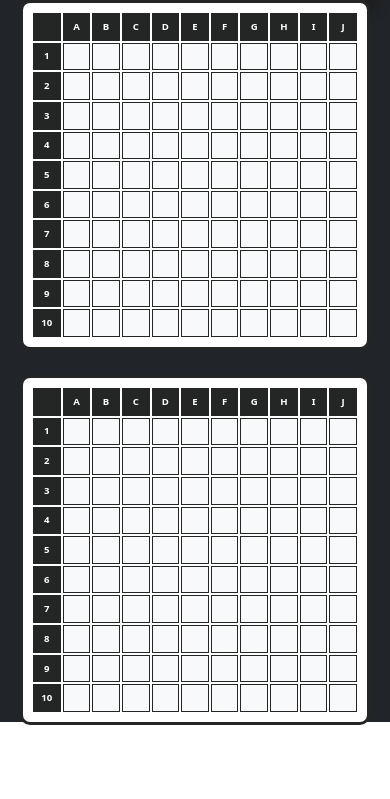
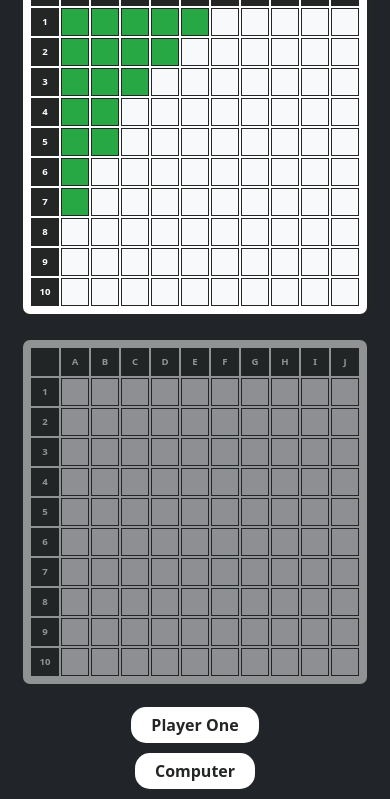
Before and after one commit to ArqamWaheed/battleship, a website built with webpack: page src/index.html in a window 390 px wide. Shown: the part 122-921 px from the top of the page. Before the commit the page ends 847 px from the top, so only its background shows below. Built offline with nearby package versions, Linux system fonts and the light colour scheme.

Commit message:
Gameboard rendering ships

```diff
--- a/src/core/models/Gameboard.js
+++ b/src/core/models/Gameboard.js
@@ -1,4 +1,4 @@
-import { Ship } from "./Ships";
+import { Ship } from "./Ships.js";
 
 class Gameboard {
   constructor() {
--- a/src/core/models/Players.js
+++ b/src/core/models/Players.js
@@ -1,4 +1,4 @@
-import { Gameboard } from "./Gameboard";
+import { Gameboard } from "./Gameboard.js";
 
 class Players {
   constructor(type) {
--- /dev/null
+++ b/src/core/services/gameboardService.js
@@ -0,0 +1,14 @@
+import { Gameboard } from "../models/Gameboard.js";
+
+const Player = new Gameboard();
+const Computer = new Gameboard();
+
+Player.placeShip(Player.aircraft, [0, 0], [0, 4]);
+Player.placeShip(Player.battleship, [1, 0], [1, 3]);
+Player.placeShip(Player.cruiser, [2, 0], [2, 2]);
+Player.placeShip(Player.destroyer1, [3, 0], [3, 1]);
+Player.placeShip(Player.destroyer2, [4, 0], [4, 1]);
+Player.placeShip(Player.submarine1, [5, 0], [5, 0]);
+Player.placeShip(Player.submarine2, [6, 0], [6, 0]);
+
+export { Player, Computer };
--- a/src/index.html
+++ b/src/index.html
@@ -14,6 +14,10 @@
         <div class="board1"></div>
         <div class="board2"></div>
       </div>
+      <div class="footer">
+        <div><h2>Player One</h2></div>
+        <div><h2>Computer</h2></div>
+      </div>
     </div>
   </body>
 </html>
--- a/src/index.js
+++ b/src/index.js
@@ -1,37 +1,9 @@
 import "./styles.css";
+import { createGameGrid } from "./ui/utils/gameboardInit.js";
+import { Player } from "./core/services/gameboardService.js";
+import "./ui/components/Gameboard.js";
 
 // Initialize the grid
-
-export function createGameGrid(containerId) {
-  const container = document.querySelector(containerId);
-  const grid = document.createElement("div");
-  grid.className = "grid";
-
-  for (let row = 0; row < 11; row++) {
-    for (let col = 0; col < 11; col++) {
-      const cell = document.createElement("div");
-      cell.className = "grid-cell";
-
-      if (row === 0 && col === 0) {
-        cell.classList.add("header-cell");
-      } else if (row === 0) {
-        cell.classList.add("header-cell");
-        cell.textContent = String.fromCharCode(64 + col);
-      } else if (col === 0) {
-        cell.classList.add("header-cell");
-        cell.textContent = row.toString();
-      } else {
-        cell.dataset.row = row - 1;
-        cell.dataset.col = col - 1;
-      }
-
-      grid.appendChild(cell);
-    }
-  }
-
-  container.appendChild(grid);
-}
-
 document.addEventListener("DOMContentLoaded", () => {
   createGameGrid(".board1");
   createGameGrid(".board2");
--- a/src/styles.css
+++ b/src/styles.css
@@ -62,9 +62,10 @@ body {
   display: flex;
   flex-direction: column;
   align-items: center;
-  height: 100vh;
+  min-height: 100vh;
   width: 100vw;
   background-color: var(--backgroundBlack);
+  overflow-x: hidden;
 }
 
 .header {
@@ -93,6 +94,7 @@ body {
   display: flex;
   justify-content: center;
   align-items: flex-start;
+  max-height: fit-content;
   gap: 50px;
   width: 90vw;
   flex-grow: 1;
@@ -110,6 +112,10 @@ body {
   max-width: 500px;
   aspect-ratio: 1;
   min-width: 300px;
+}
+
+.board2 {
+  opacity: 0.5;
 }
 
 .grid {
@@ -158,7 +164,34 @@ body {
   background-color: #6c757d;
 }
 
+.footer {
+  display: flex;
+  justify-content: center;
+  column-gap: 50px;
+  margin-top: 20px;
+  width: 95vw;
+}
+
+.footer div {
+  display: flex;
+  justify-content: center;
+  width: calc(45vw - 25px);
+  max-width: 500px;
+  min-width: 300px;
+}
+
+.footer div h2 {
+  background-color: white;
+  max-width: fit-content;
+  padding: 10px 25px;
+  border-radius: 15px;
+}
+
 @media (max-width: 768px) {
+  .main {
+    padding: 15px;
+  }
+
   .container {
     flex-direction: column;
     align-items: center;
@@ -173,14 +206,41 @@ body {
     min-width: 280px;
   }
 
+  .footer {
+    flex-direction: column;
+    align-items: center;
+    gap: 15px;
+    width: 95vw;
+  }
+
+  .footer div {
+    width: 90vw;
+    max-width: 400px;
+    min-width: 280px;
+  }
+
   .grid-cell {
     font-size: 0.7rem;
   }
 }
 
 @media (max-width: 480px) {
+  .main {
+    padding: 10px;
+  }
+
   .header {
     width: 90vw;
+    padding: 10px 0;
+  }
+
+  .header h1 {
+    font-size: 1.2rem;
+  }
+
+  .container {
+    gap: 20px;
+    width: 100vw;
   }
 
   .board1,
@@ -188,6 +248,23 @@ body {
     width: 95vw;
     max-width: 350px;
     min-width: 250px;
+    padding: 8px;
+  }
+
+  .footer {
+    gap: 10px;
+    width: 100vw;
+  }
+
+  .footer div {
+    width: 95vw;
+    max-width: 350px;
+    min-width: 250px;
+  }
+
+  .footer div h2 {
+    padding: 8px 20px;
+    font-size: 1rem;
   }
 
   .grid-cell {
--- /dev/null
+++ b/src/ui/components/Gameboard.js
@@ -0,0 +1,29 @@
+import { Player, Computer } from "../../core/services/gameboardService.js";
+
+function waitForGrid() {
+  return new Promise((resolve) => {
+    function checkGrid() {
+      const $gridPlayer = document.querySelector(".board1 .grid");
+      if ($gridPlayer) {
+        resolve($gridPlayer);
+      } else {
+        setTimeout(checkGrid, 10); // Check every 10ms
+      }
+    }
+    checkGrid();
+  });
+}
+
+waitForGrid().then(($gridPlayer) => {
+  for (const i in Player.board) {
+    for (const j in Player.board) {
+      if (Player.board[i][j] !== null) {
+        const $shipGridCell = $gridPlayer.querySelector(
+          `[data-row="${i}"][data-col="${j}"]`,
+        );
+        $shipGridCell.classList.add("ship");
+        console.log("ye");
+      }
+    }
+  }
+});
--- /dev/null
+++ b/src/ui/utils/gameboardInit.js
@@ -0,0 +1,29 @@
+export function createGameGrid(containerId) {
+  const container = document.querySelector(containerId);
+  const grid = document.createElement("div");
+  grid.className = "grid";
+
+  for (let row = 0; row < 11; row++) {
+    for (let col = 0; col < 11; col++) {
+      const cell = document.createElement("div");
+      cell.className = "grid-cell";
+
+      if (row === 0 && col === 0) {
+        cell.classList.add("header-cell");
+      } else if (row === 0) {
+        cell.classList.add("header-cell");
+        cell.textContent = String.fromCharCode(64 + col);
+      } else if (col === 0) {
+        cell.classList.add("header-cell");
+        cell.textContent = row.toString();
+      } else {
+        cell.dataset.row = row - 1;
+        cell.dataset.col = col - 1;
+      }
+
+      grid.appendChild(cell);
+    }
+  }
+
+  container.appendChild(grid);
+}
```
Also changed, not shown: src/ui/events/gameboardEvents.js (added), src/ui/utils/DOMcache.js (added).
